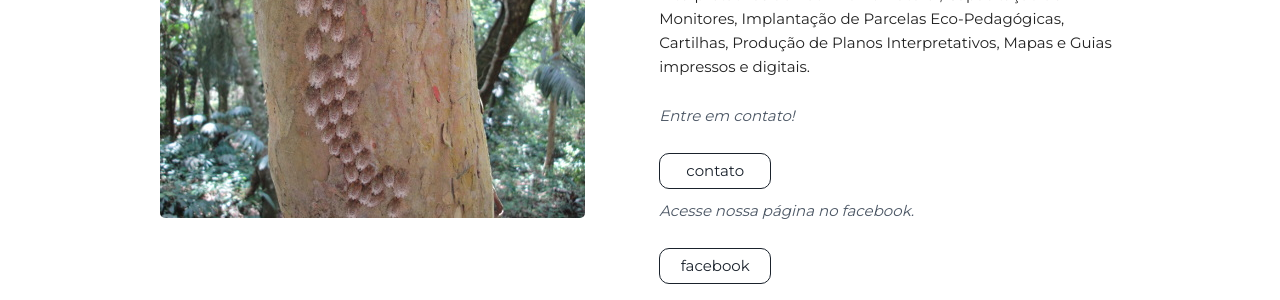
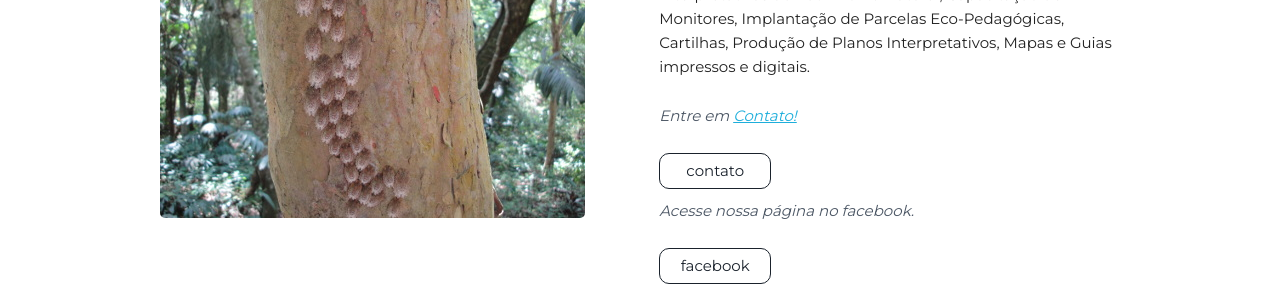
Before and after one commit to leroy1977/eQ1, a Jekyll site: the page built from index.html, in a window 1280 px wide and 900 px high, scrolled down 2715 px. Shown: the part 299-599 px from the top of the window. Built offline with Jekyll 4.4.1, drawn with Linux system fonts in a browser that asks for light colours.

Commit message:
Update projects.html

```diff
--- a/_includes/projects.html
+++ b/_includes/projects.html
@@ -53,7 +53,7 @@
       </ul> -->
       <p>Projetos para Parques Urbanos, RPPNs e outras Áreas Protegidas: Planos de Manejo, Roteiros e Trilhas Interpretativas do Patrimônio Natural, Capacitação de Monitores, Implantação de Parcelas Eco-Pedagógicas, Cartilhas, Produção de Planos Interpretativos, Mapas e Guias impressos e digitais.</p>
 
-      <p> <i> <font color= #4B5664> Entre em contato! </i> </p>
+      <p> <i> <font color= #4B5664> Entre em <a href="mailto:{{site.email}}" rel="nofollow" target="_blank">Contato!</a> </i> </p>
       <a class="project-link" href="mailto:{{site.email}}">contato</a>
       <p> <i> <font color= #4B5664> Acesse nossa página no facebook. </i> </p>
       <a class="project-link" href="https://www.facebook.com/eQuanta.env{{site.facebook_username}}">facebook</a>
```
